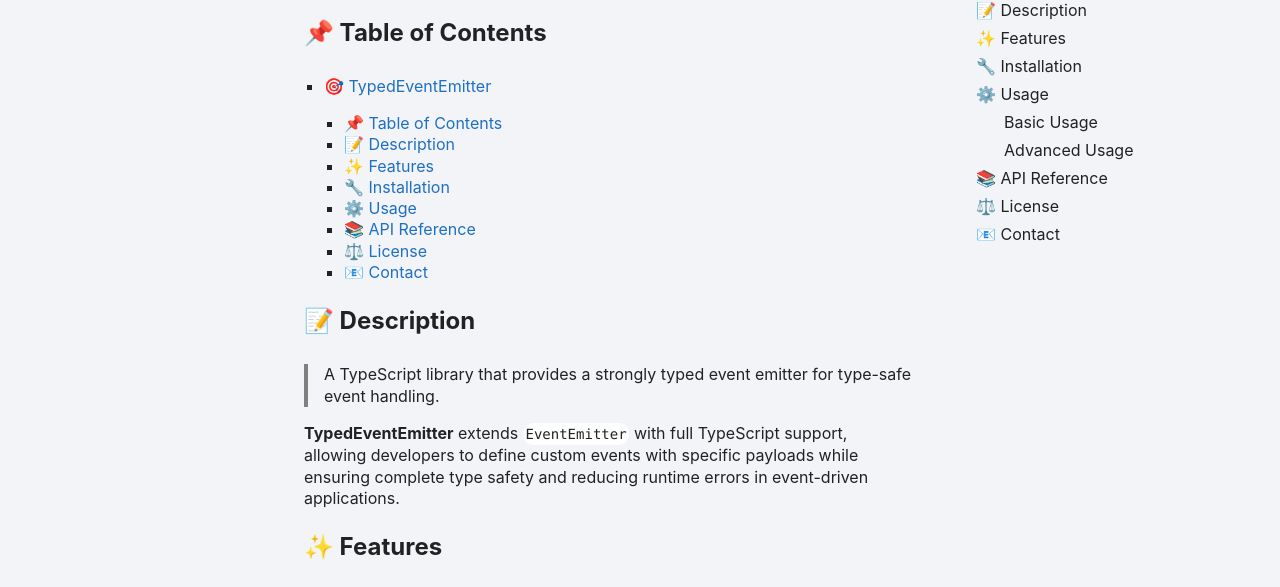
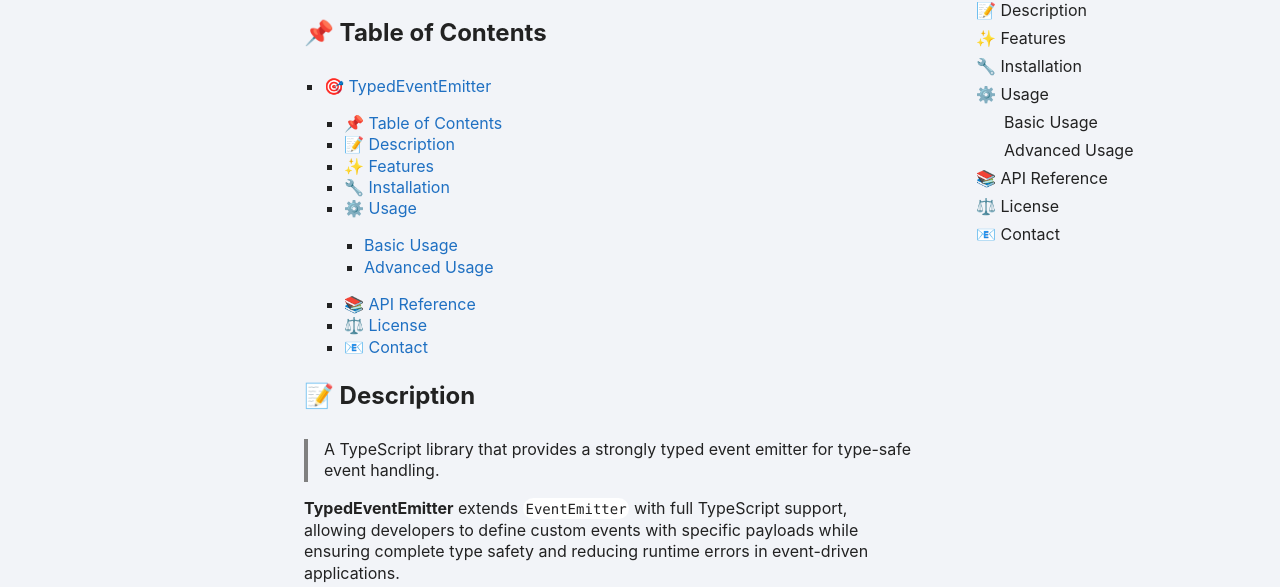
Before and after one commit to NowaraJS/typed-event-emitter, a plain HTML site: page index.html in a window 1280 px wide. Shown: the part 197-784 px from the top of the page. Drawn offline with Linux system fonts and the light colour scheme.

Commit message:
deploy: f1599ffcb97b6b5dc4a7c1e50d22f281fadfc56d

```diff
--- a/index.html
+++ b/index.html
@@ -5,7 +5,12 @@
 <li><a href="#-description">📝 Description</a></li>
 <li><a href="#-features">✨ Features</a></li>
 <li><a href="#-installation">🔧 Installation</a></li>
-<li><a href="#-usage">⚙️ Usage</a></li>
+<li><a href="#-usage">⚙️ Usage</a>
+<ul>
+<li><a href="#basic-usage">Basic Usage</a></li>
+<li><a href="#advanced-usage">Advanced Usage</a></li>
+</ul>
+</li>
 <li><a href="#-api-reference">📚 API Reference</a></li>
 <li><a href="#-license">⚖️ License</a></li>
 <li><a href="#-contact">📧 Contact</a></li>
```
Also changed, not shown: types/types.EventMap.html (+1 -1 lines), classes/.TypedEventEmitter.html.
